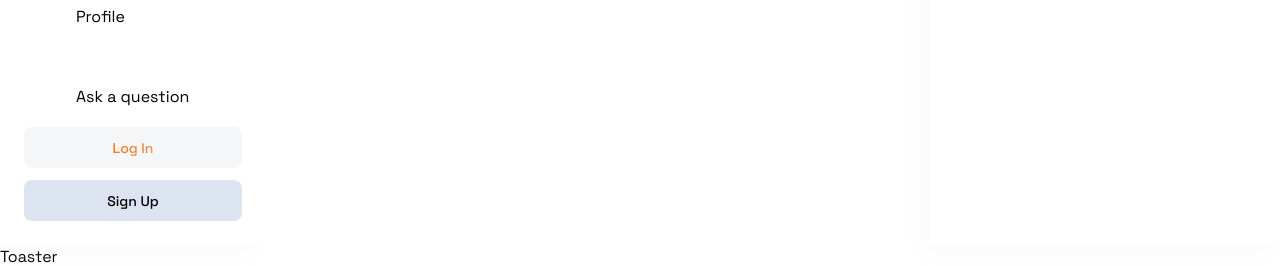
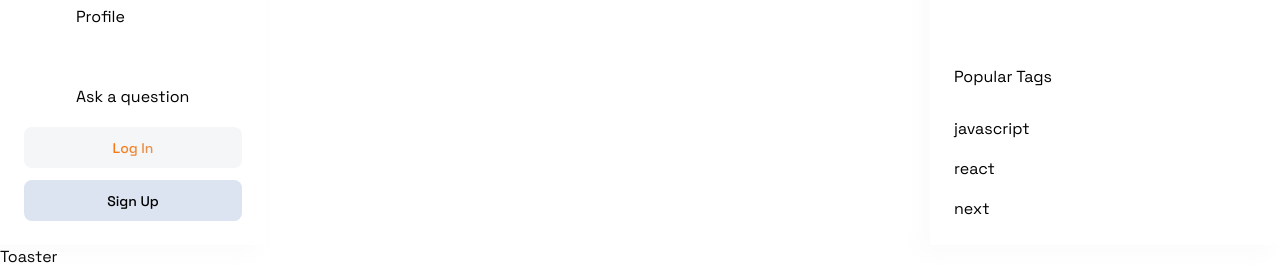
Before and after one commit to anderson-0/devflow, a Next.js app: page / in a window 1280 px wide. Shown: the part 555-821 px from the top of the page. Built offline with nearby package versions, Linux system fonts and the light colour scheme; no server answers.

Commit message:
feat: render tags

```diff
--- /dev/null
+++ b/components/shared/RenderTag.tsx
@@ -0,0 +1,24 @@
+import Link from "next/link";
+import React from "react";
+
+interface RenderTagProps {
+  _id: number;
+  name: string;
+  totalQuestions: number;
+  showCount?: boolean;
+}
+
+const RenderTag = ({
+  _id,
+  name,
+  totalQuestions,
+  showCount,
+}: RenderTagProps) => {
+  return (
+    <Link href={`/tags/${_id}`} className="flex justify-between gap-2">
+      {name}
+    </Link>
+  );
+};
+
+export default RenderTag;
--- a/components/shared/RightSideBar.tsx
+++ b/components/shared/RightSideBar.tsx
@@ -25,6 +25,33 @@ const RightSideBar = () => {
     {
       _id: 5,
       title: "Async/Await Function Not Handling Errors Properly",
+    },
+  ];
+  const popularTags = [
+    {
+      _id: 1,
+      name: "javascript",
+      totalQuestions: 5,
+    },
+    {
+      _id: 2,
+      name: "react",
+      totalQuestions: 3,
+    },
+    {
+      _id: 3,
+      name: "next",
+      totalQuestions: 10,
+    },
+    {
+      _id: 4,
+      name: "vue",
+      totalQuestions: 1,
+    },
+    {
+      _id: 5,
+      name: "redux",
+      totalQuestions: 6,
     },
   ];
   return (
@@ -57,6 +84,20 @@ const RightSideBar = () => {
           ))}
         </div>
       </div>
+      <div className="mt-16">
+        <h3 className="h3-bold text-dark200_light900">Popular Tags</h3>
+        <div className="mt-7 flex flex-col gap-4">
+          {popularTags.map((tag) => (
+            <RenderTag
+              key={tag._id}
+              _id={tag._id}
+              name={tag.name}
+              totalQuestions={tag.totalQuestions}
+              showCount
+            />
+          ))}
+        </div>
+      </div>
     </section>
   );
 };
```
